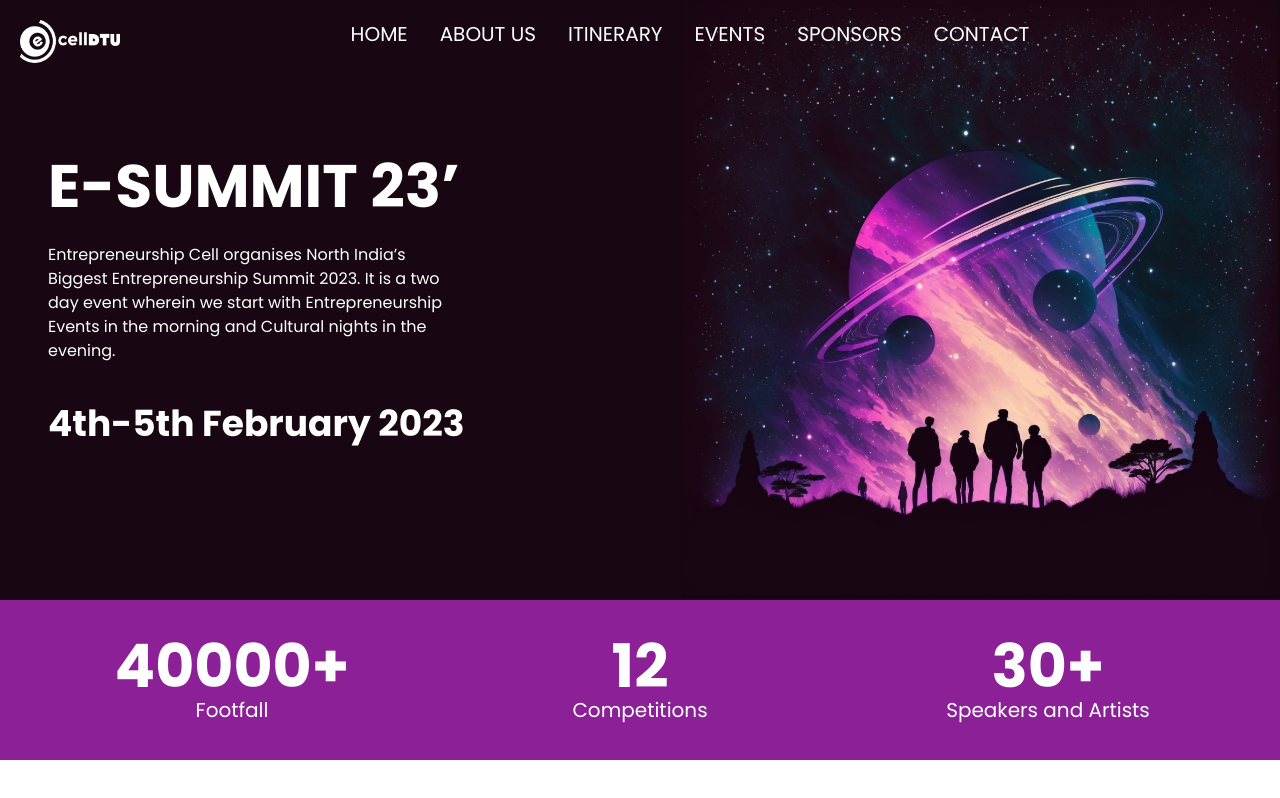
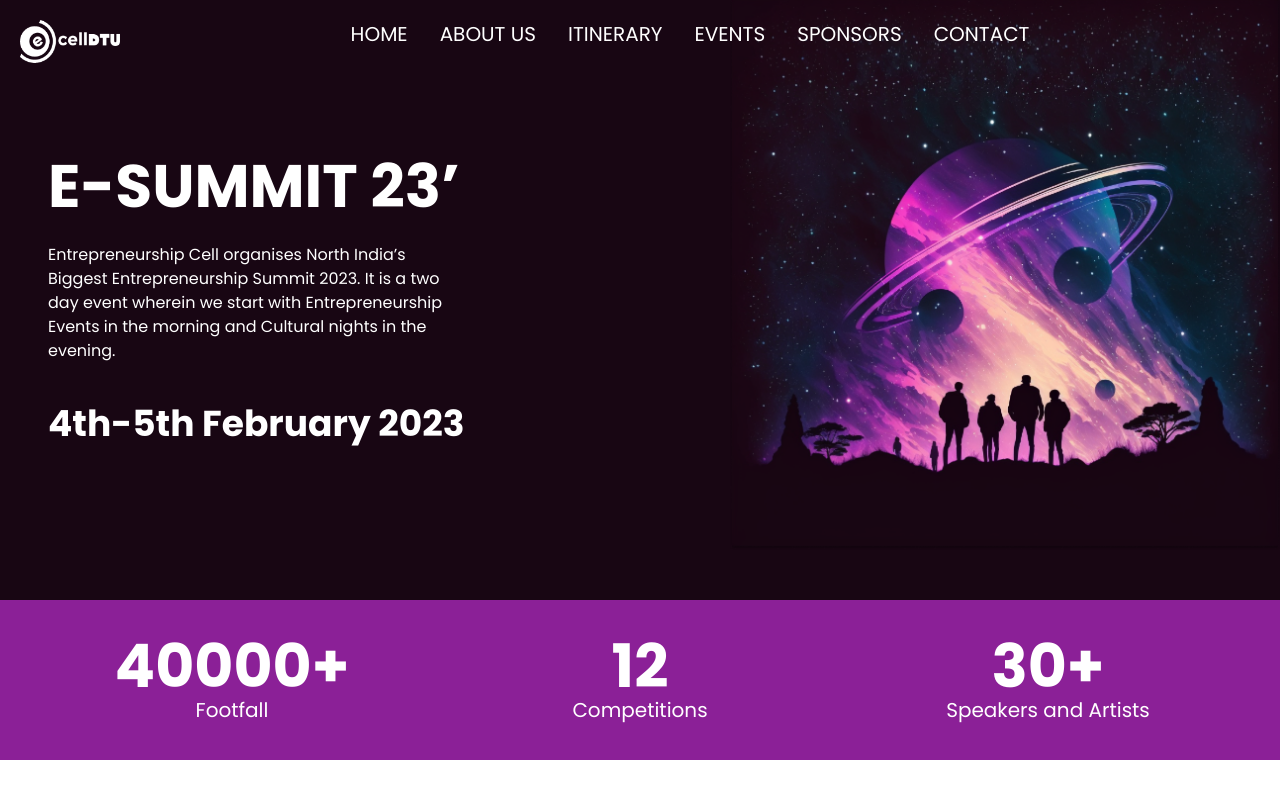
Before and after one commit to ecelldtu/esummit, a Next.js app: page / in a window 1280 px wide. Built offline with nearby package versions, Linux system fonts and the light colour scheme.

Commit message:
moved image here

```diff
--- a/pages/_app.tsx
+++ b/pages/_app.tsx
@@ -1,15 +1,20 @@
 import "../styles/globals.css";
 import type { AppProps } from "next/app";
-import Navbar from "../components/Navbar";
 import Image from "next/image";
 
 export default function App({ Component, pageProps }: AppProps) {
   return (
-    <div className = "bg-background font-poppins">
-      {/* <Navbar/> */}
-      <div className=" top-[0px] right-0 absolute shadow-none">
-        <Image height={600} width={600} src="/celestial_and_space.png" alt="" />
+
+    <div className="bg-background font-poppins w-[100%] m-0">
+      <div className=" left-[100vx]  top-[0px] right-[0px] absolute justify-end flex-row">
+        <Image
+          height={550}
+          width={550}
+          src="/celestial_and_space.png"
+          alt=""
+        />
       </div>
+
       <Component {...pageProps} />
     </div>
   );
```
